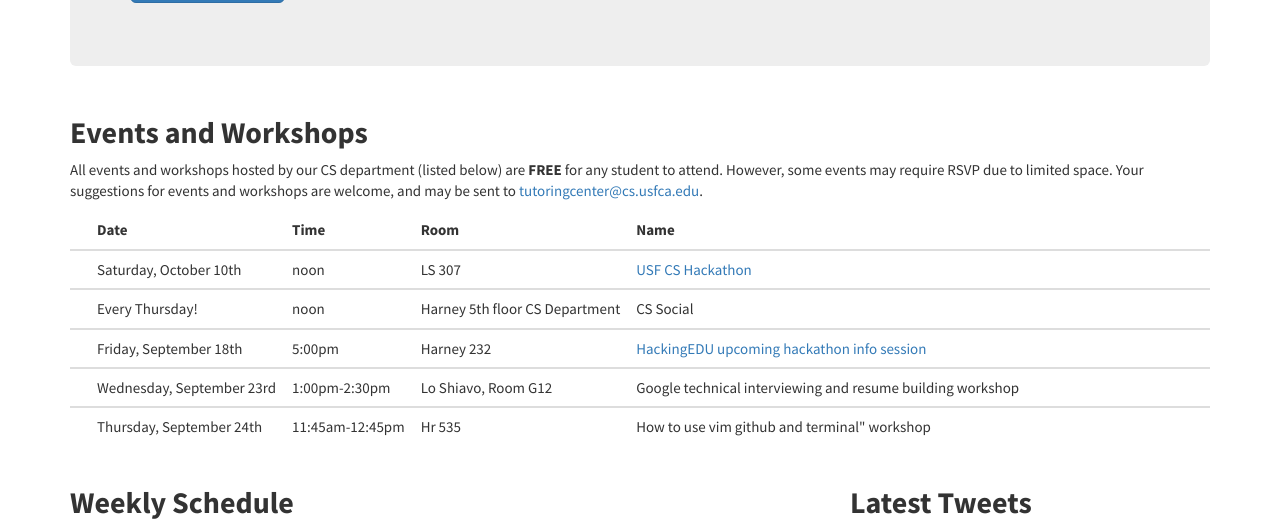
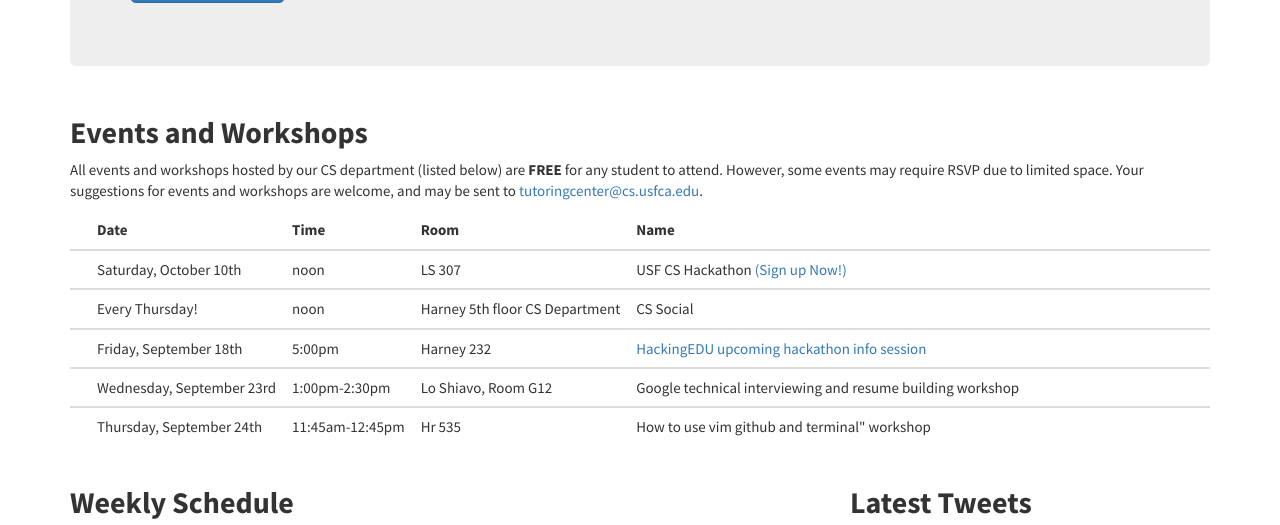
Before and after one commit to CSTutors/CSTutors.github.io, a Jekyll site: the page built from index.html, in a window 1280 px wide and 900 px high, scrolled down 397 px, cut to the strip 0-525 px from the top of the window. Built offline with Jekyll 4.4.1, drawn with Linux system fonts in a browser that asks for light colours; nearby versions of some CDN libraries; comment, search, counter and statistics services are not loaded.

Commit message:
update cs hackathon

```diff
--- a/index.html
+++ b/index.html
@@ -46,7 +46,7 @@ title: Home
                     <td nowrap>Saturday, October 10th</td>
                     <td nowrap>noon</td>
                     <td nowrap>LS 307</td>
-                    <td><a href="http://goo.gl/forms/nrmfYMoi3r">USF CS Hackathon</a></td>
+                    <td>USF CS Hackathon <a href="http://goo.gl/forms/nrmfYMoi3r">(Sign up Now!)</a></td>
                 </tr>
             </tbody>
             <tbody>
```
